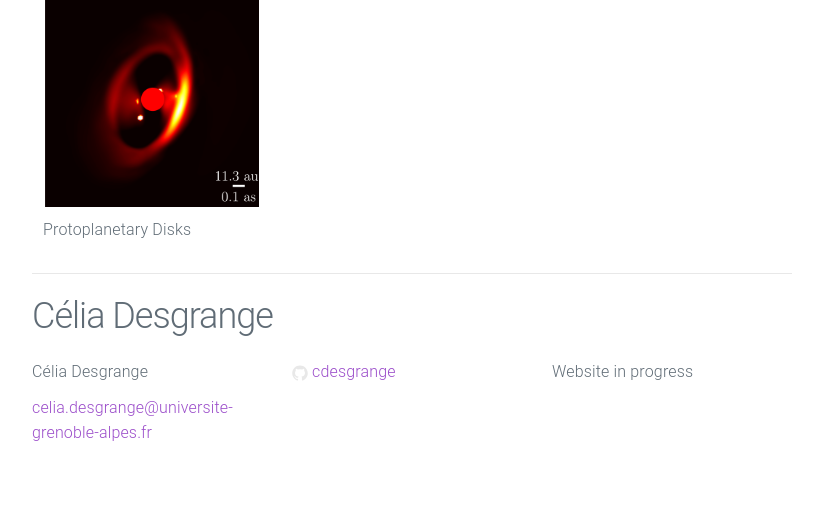
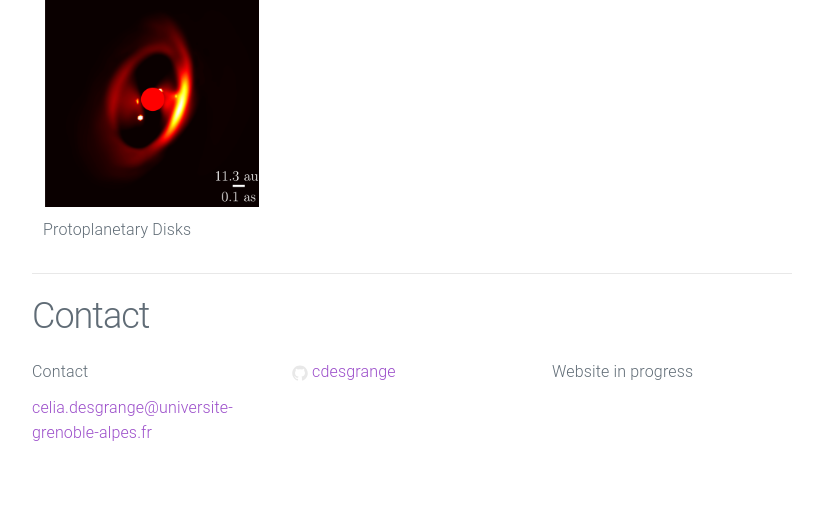
Before and after one commit to cdesgrange/cdesgrange.github.io, a Jekyll site: the page built from index.html, in a window 1280 px wide. Shown: the part 615-1126 px from the top of the page, without its empty margins (228-1051 px from the left). Built offline with Jekyll 4.4.1, drawn with Linux system fonts in a browser that asks for light colours.

Commit message:
Update _config.yml

```diff
--- a/_config.yml
+++ b/_config.yml
@@ -1,5 +1,5 @@
 # Site settings
-title: Célia Desgrange
+title: Contact
 email: celia.desgrange@universite-grenoble-alpes.fr
 #email: desgrange@mpia.de
 description: > # this means to ignore newlines until "baseurl:"
```
